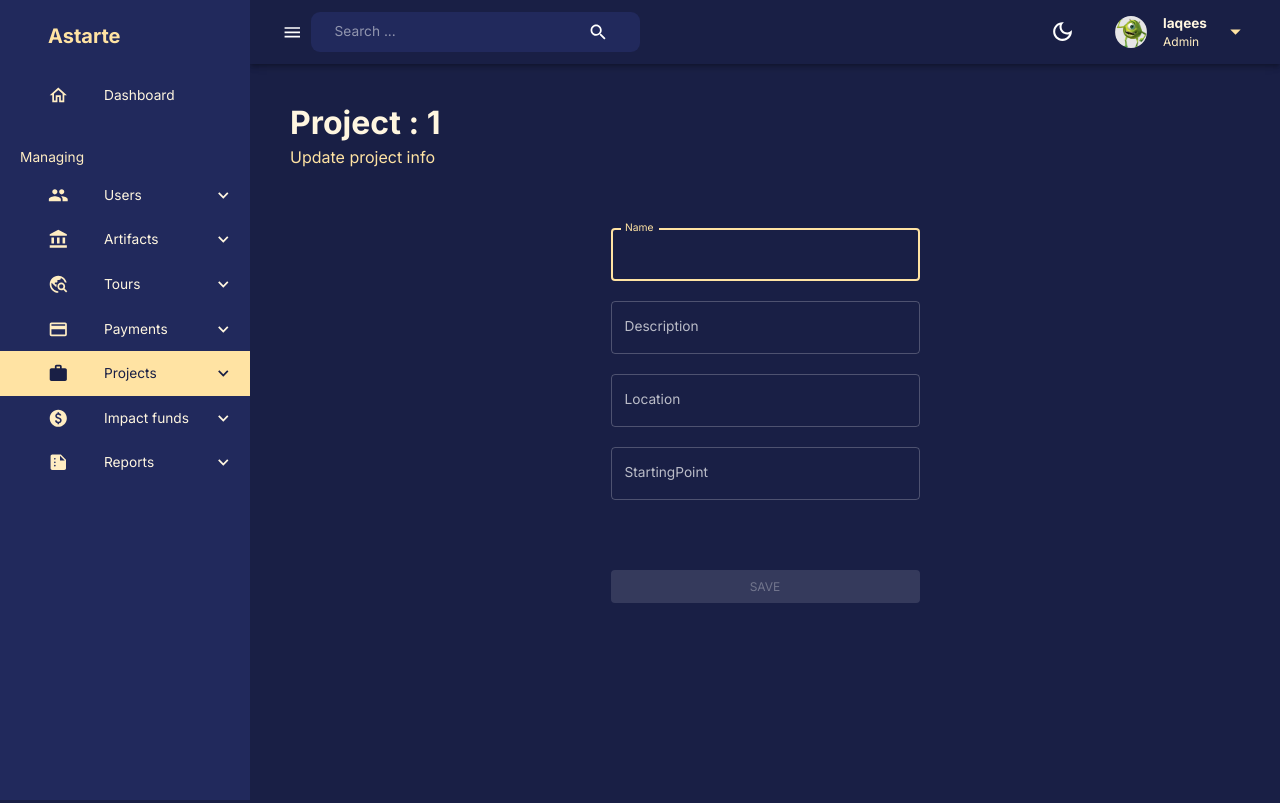
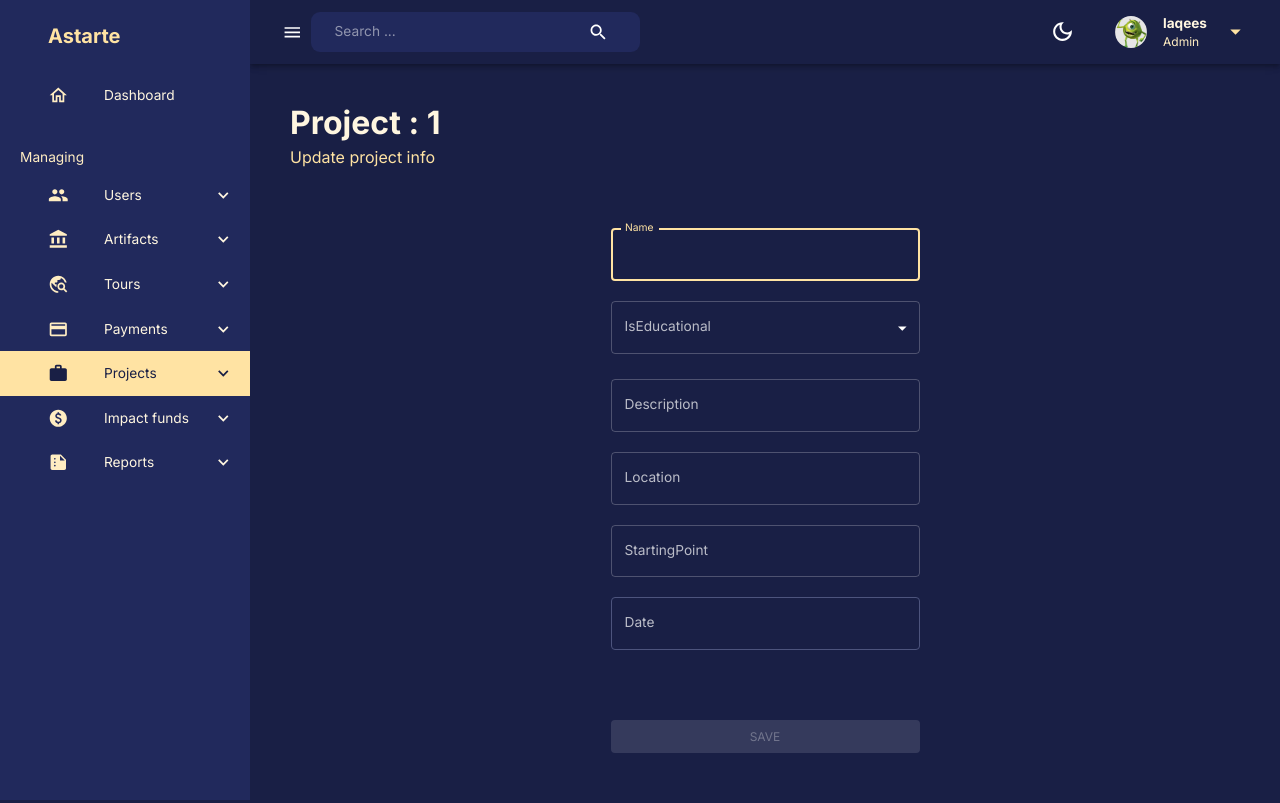
Before and after one commit to mohamadlaqees/AstarteDashboard, a React (Vite) app in the folder client/: page /projects/1 in a window 1280 px wide. Built offline with nearby package versions, Linux system fonts and the light colour scheme.

Commit message:
update project page

```diff
--- a/client/src/pages/Projects/Project.jsx
+++ b/client/src/pages/Projects/Project.jsx
@@ -1,10 +1,23 @@
 import React from "react";
 import { useForm, Controller } from "react-hook-form";
 import { yupResolver } from "@hookform/resolvers/yup";
-import { Box, Button, Stack, TextField, useTheme } from "@mui/material";
+import {
+  Box,
+  Button,
+  FormControl,
+  InputLabel,
+  MenuItem,
+  Select,
+  Stack,
+  TextField,
+  Typography,
+  useTheme,
+} from "@mui/material";
 import { addOrUpdateProjectSchema } from "../../Utils/Validations";
 import Header from "../../components/Header";
 import { useParams } from "react-router-dom";
+import { DatePicker } from "@mui/x-date-pickers/DatePicker";
+import dayjs from "dayjs";
 
 const Project = () => {
   const theme = useTheme();
@@ -16,9 +29,11 @@ const Project = () => {
   } = useForm({
     defaultValues: {
       name: "",
+      isEducational: "",
       description: "",
       location: "",
       startingPoint: "",
+      date: "",
     },
     resolver: yupResolver(addOrUpdateProjectSchema),
     mode: "onBlur",
@@ -84,6 +99,53 @@ const Project = () => {
             />
 
             <Controller
+              name={"isEducational"}
+              control={control}
+              render={({ field }) => (
+                <FormControl fullWidth error={!!errors?.isEducational}>
+                  <InputLabel>IsEducational</InputLabel>
+                  <Select
+                    {...field}
+                    label="IsEducational"
+                    sx={{
+                      marginBottom: "5px",
+                      "& .MuiOutlinedInput-root": {
+                        "& fieldset": {
+                          borderColor: theme.palette.primary.main,
+                        },
+                        "&:hover fieldset": {
+                          borderColor: "secondary.main",
+                        },
+                        "&.Mui-focused fieldset": {
+                          borderColor: "secondary.main",
+                        },
+                      },
+                      "& .MuiInputLabel-root": {
+                        "&.Mui-focused": {
+                          color: "secondary.main",
+                        },
+                      },
+                    }}
+                  >
+                    <MenuItem value={"True"}>True</MenuItem>
+                    <MenuItem value={"False"}>False</MenuItem>
+                  </Select>
+                  {errors?.isEducational?.message && (
+                    <Typography
+                      color="error"
+                      sx={{
+                        fontSize: "11px",
+                        marginLeft: "15px",
+                      }}
+                    >
+                      {errors?.isEducational?.message}
+                    </Typography>
+                  )}
+                </FormControl>
+              )}
+            />
+
+            <Controller
               name="description"
               control={control}
               render={({ field }) => (
@@ -92,6 +154,7 @@ const Project = () => {
                   label="Description"
                   sx={{
                     marginBottom: "20px",
+                    marginTop: "20px",
                     "& .MuiOutlinedInput-root": {
                       "& fieldset": {
                         borderColor: theme.palette.primary,
@@ -179,6 +242,50 @@ const Project = () => {
               )}
             />
 
+            <Controller
+              name={"date"}
+              control={control}
+              render={({ field }) => (
+                <FormControl
+                  fullWidth
+                  sx={{ marginBottom: "20px" }}
+                  error={!!errors?.date}
+                >
+                  <DatePicker
+                    {...field}
+                    value={field.value ? dayjs(field.value) : null}
+                    onChange={(date) => {
+                      field.onChange(date);
+                    }}
+                    label="Date"
+                    slotProps={{
+                      textField: {
+                        variant: "outlined",
+                      },
+                    }}
+                    sx={{
+                      "& .MuiOutlinedInput-root": {
+                        "& fieldset": {
+                          borderColor: theme.palette.primary.main,
+                        },
+                        "&:hover fieldset": {
+                          borderColor: "secondary.main",
+                        },
+                        "&.Mui-focused fieldset": {
+                          borderColor: "secondary.main",
+                        },
+                      },
+                      "& .MuiInputLabel-root": {
+                        "&.Mui-focused": {
+                          color: "secondary.main",
+                        },
+                      },
+                    }}
+                  />
+                </FormControl>
+              )}
+            />
+
             <Button
               type="submit"
               variant="contained"
```
